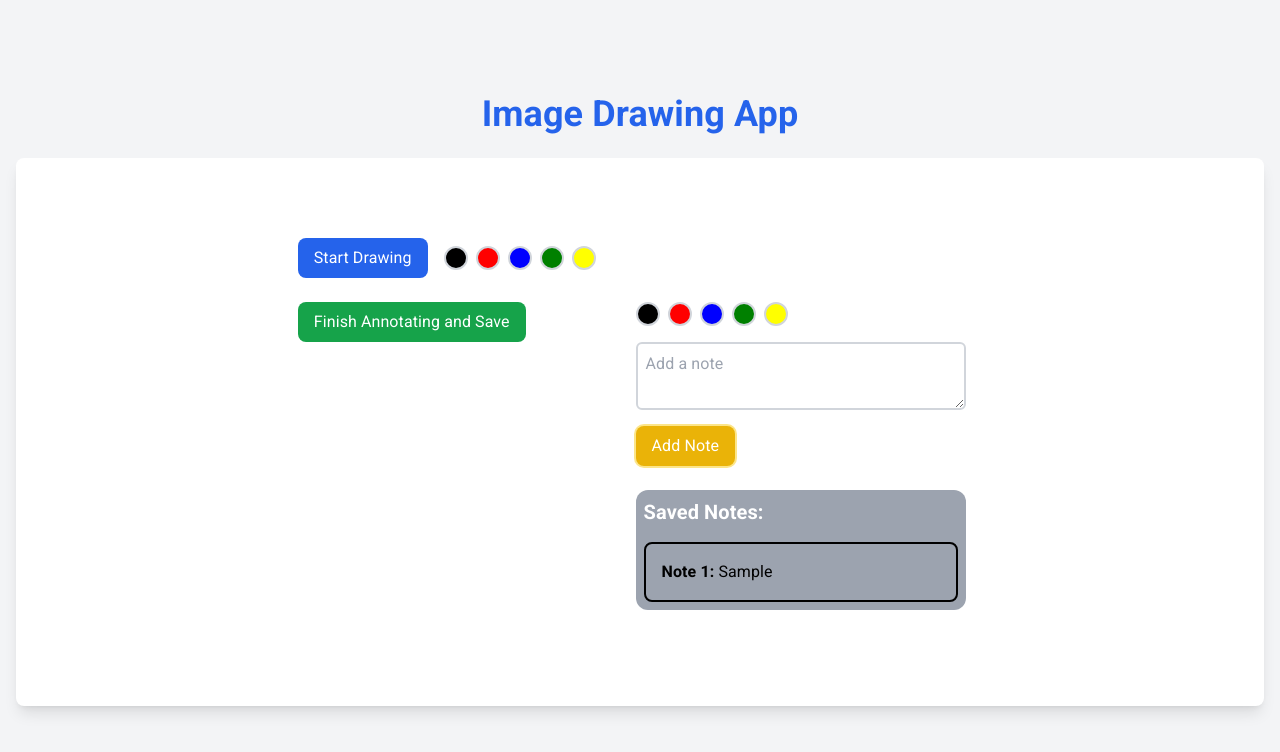
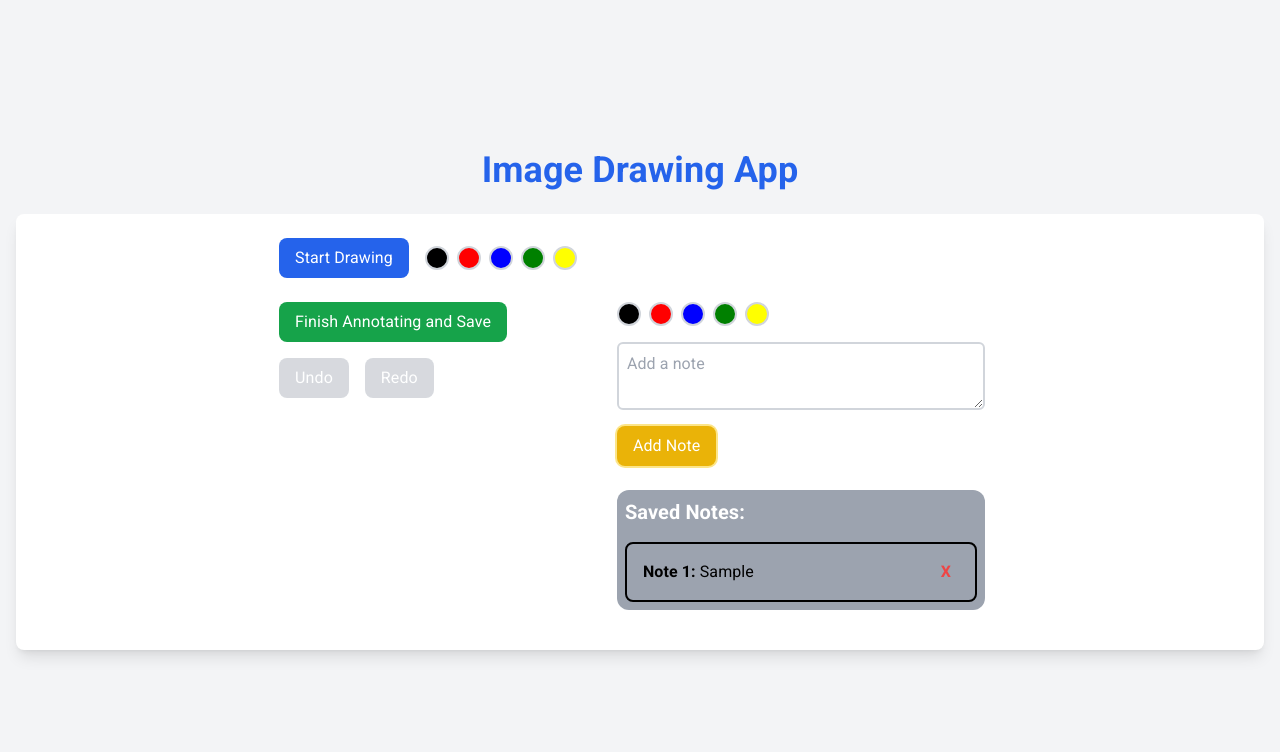
Before and after one commit to jassem-1/portfolio-new, a React (Vite) app: page /annotate in a window 1280 px wide. Both pictures are taken after typing "Sample" into the empty fields and a click on the button "Add Note". Shown: the top 752 px of the page. Built offline with nearby package versions, Linux system fonts and the light colour scheme.

Commit message:
added RedoUndo and delete note

```diff
--- a/src/markitup/Annotation.jsx
+++ b/src/markitup/Annotation.jsx
@@ -1,9 +1,10 @@
-import { doc, updateDoc, arrayUnion, getDoc } from "firebase/firestore"; // Firestore functions
+import { doc, updateDoc, arrayUnion } from "firebase/firestore";
 import axios from "axios";
 import React, { useState, useRef, useEffect } from "react";
 import CanvasDraw from "react-canvas-draw";
 import { useNavigate, useLocation } from "react-router-dom";
 import { db } from "../firebase";
+import UndoRedo from "./UndoRedo";
 
 function Annotation() {
   const [image, setImage] = useState(null);
@@ -15,7 +16,8 @@ function Annotation() {
   const [shapes, setShapes] = useState([]);
   const canvasRef = useRef(null);
   const [canvasDimensions, setCanvasDimensions] = useState({ width: 0, height: 0 });
-
+  const [undoStack, setUndoStack] = useState([]);
+  const [redoStack, setRedoStack] = useState([]);
   const location = useLocation();
   const navigate = useNavigate();
 
@@ -50,6 +52,43 @@ function Annotation() {
 
   const handleToggleDrawing = () => {
     setIsDrawing(!isDrawing);
+  };
+
+  const handleDrawingStop = () => {
+    if (!canvasRef.current) return;
+
+    // Save the current canvas state to the undo stack
+    const currentState = canvasRef.current.getSaveData();
+    setUndoStack([...undoStack, currentState]);
+    setRedoStack([]); // Clear redo stack when new actions occur
+  };
+
+  const handleUndo = () => {
+    if (undoStack.length === 0 || !canvasRef.current) return;
+
+    const lastState = undoStack[undoStack.length - 1];
+    const updatedUndoStack = undoStack.slice(0, -1);
+    setUndoStack(updatedUndoStack);
+
+    setRedoStack([canvasRef.current.getSaveData(), ...redoStack]); // Save the current state to the redo stack
+
+    if (updatedUndoStack.length > 0) {
+      canvasRef.current.loadSaveData(updatedUndoStack[updatedUndoStack.length - 1]);
+    } else {
+      canvasRef.current.clear(); // If undo stack is empty, clear the canvas
+    }
+  };
+
+  const handleRedo = () => {
+    if (redoStack.length === 0 || !canvasRef.current) return;
+
+    const nextState = redoStack[0];
+    const updatedRedoStack = redoStack.slice(1);
+    setRedoStack(updatedRedoStack);
+
+    setUndoStack([...undoStack, canvasRef.current.getSaveData()]); // Save the current state to the undo stack
+
+    canvasRef.current.loadSaveData(nextState);
   };
 
   const handleDrawingColorChange = (color) => {
@@ -140,13 +179,16 @@ function Annotation() {
       };
     }
   };
+  const handleDeleteNote = (index) => {
+    setShapes(shapes.filter((_, i) => i !== index));
+  };
 
   return (
     <div className="min-h-screen bg-gray-100 flex flex-col items-center justify-center p-4">
       <h1 className="text-4xl font-bold text-center text-blue-600 mb-6">Image Drawing App</h1>
 
-      <div className="w-full flex items-start gap-x-6 justify-center bg-white shadow-lg rounded-lg p-20">
-        <div className="mb-4 ">
+      <div className="w-full flex items-start gap-x-6 justify-center bg-white shadow-lg rounded-lg p-6">
+        <div className="mb-4">
           <div className="flex items-center mb-4">
             <button
               onClick={handleToggleDrawing}
@@ -167,7 +209,10 @@ function Annotation() {
             </div>
           </div>
 
-          <div className="relative mb-6 w-full">
+          <div className="relative mb-6 w-full"
+          onClickCapture={handleDrawingStop}
+
+          >
             {image && (
               <CanvasDraw
                 ref={canvasRef}
@@ -190,6 +235,12 @@ function Annotation() {
           >
             Finish Annotating and Save
           </button>
+          <UndoRedo
+            onUndo={handleUndo}
+            onRedo={handleRedo}
+            canUndo={undoStack.length > 0}
+            canRedo={redoStack.length > 0}
+          />
         </div>
 
         <div className="flex flex-col w-1/3 justify-center items-start p-4">
@@ -210,7 +261,7 @@ function Annotation() {
             value={currentNote}
             onChange={(e) => setCurrentNote(e.target.value)}
             placeholder="Add a note"
-            className="w-full p-2 border-2 border-gray-300 rounded-md mb-4"
+            className="w-full p-2 text-black border-2 border-gray-300 rounded-md mb-4"
           />
 
           <button
@@ -224,15 +275,26 @@ function Annotation() {
   <h3 className="text-xl font-semibold mb-4">Saved Notes:</h3>
   <ul className="space-y-4">
     {shapes.map((shape, index) => (
-                <li key={index} className="p-4 border-2 rounded-lg" style={{ borderColor: shape.color }}>
+      <li
+        key={index}
+        className="p-4 border-2 rounded-lg flex justify-between items-center"
+        style={{ borderColor: shape.color }}
+      >
         <div style={{ color: shape.color }}>
           <strong>Note {index + 1}: </strong>
           {shape.note}
         </div>
+        <button
+          onClick={() => handleDeleteNote(index)}
+          className="text-red-500 hover:text-red-700 font-bold px-2"
+        >
+          X
+        </button>
       </li>
     ))}
   </ul>
 </div>
+
         </div>
       </div>
 
@@ -250,4 +312,4 @@ function Annotation() {
   );
 }
 
-export default Annotation
+export default Annotation;
--- /dev/null
+++ b/src/markitup/UndoRedo.jsx
@@ -0,0 +1,35 @@
+import React from "react";
+import PropTypes from "prop-types";
+
+const UndoRedo = ({ onUndo, onRedo, canUndo, canRedo }) => {
+  return (
+    <div className="flex gap-x-4 mt-4">
+      <button
+        onClick={onUndo}
+        disabled={!canUndo}
+        className={`px-4 py-2 rounded-lg ${
+          canUndo ? "bg-blue-600 hover:bg-blue-700" : "bg-gray-400 cursor-not-allowed"
+        } text-white`}
+      >
+        Undo
+      </button>
+      <button
+        onClick={onRedo}
+        disabled={!canRedo}
+        className={`px-4 py-2 rounded-lg ${
+          canRedo ? "bg-green-600 hover:bg-green-700" : "bg-gray-400 cursor-not-allowed"
+        } text-white`}
+      >
+        Redo
+      </button>
+    </div>
+  );
+};
+UndoRedo.propTypes = {
+  onUndo: PropTypes.func.isRequired,
+  onRedo: PropTypes.func.isRequired,
+  canUndo: PropTypes.bool.isRequired,
+  canRedo: PropTypes.bool.isRequired,
+};
+
+export default UndoRedo;
```
Lines whose indentation alone changed are shown as unchanged.
